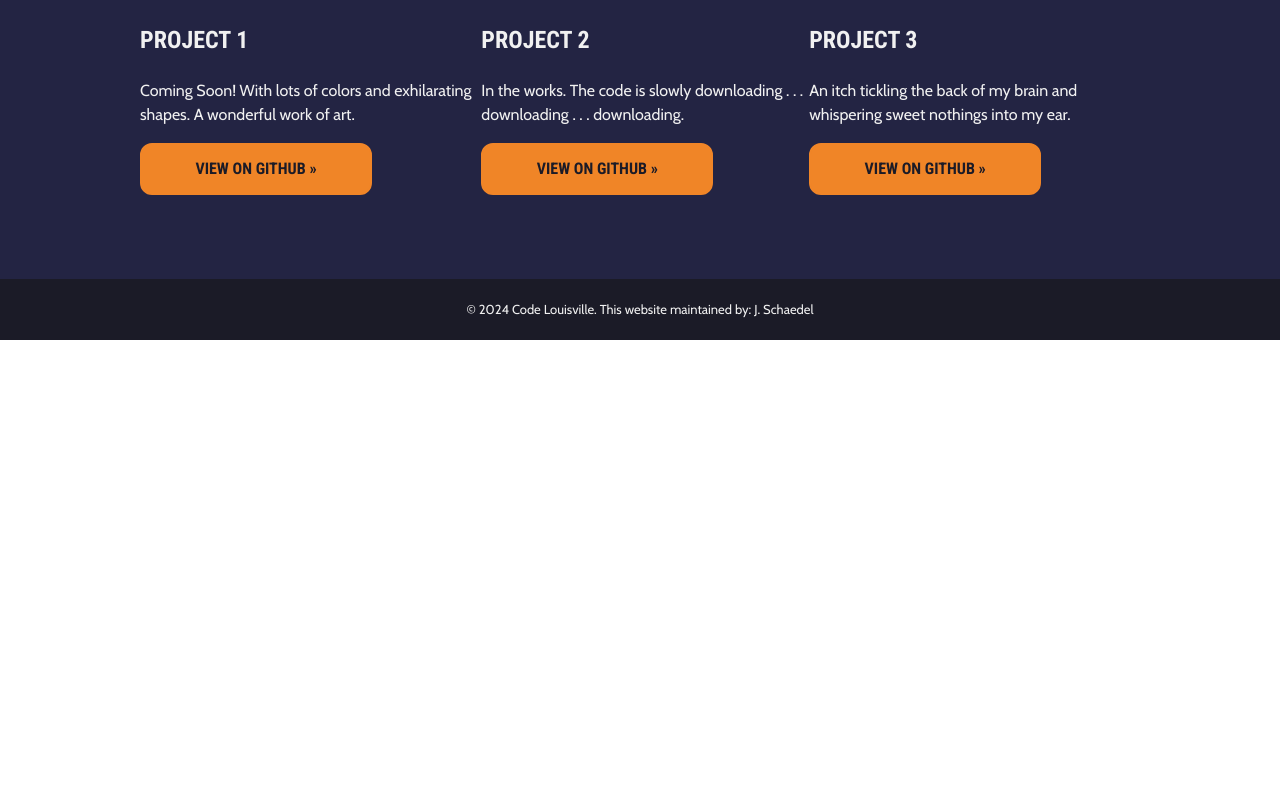
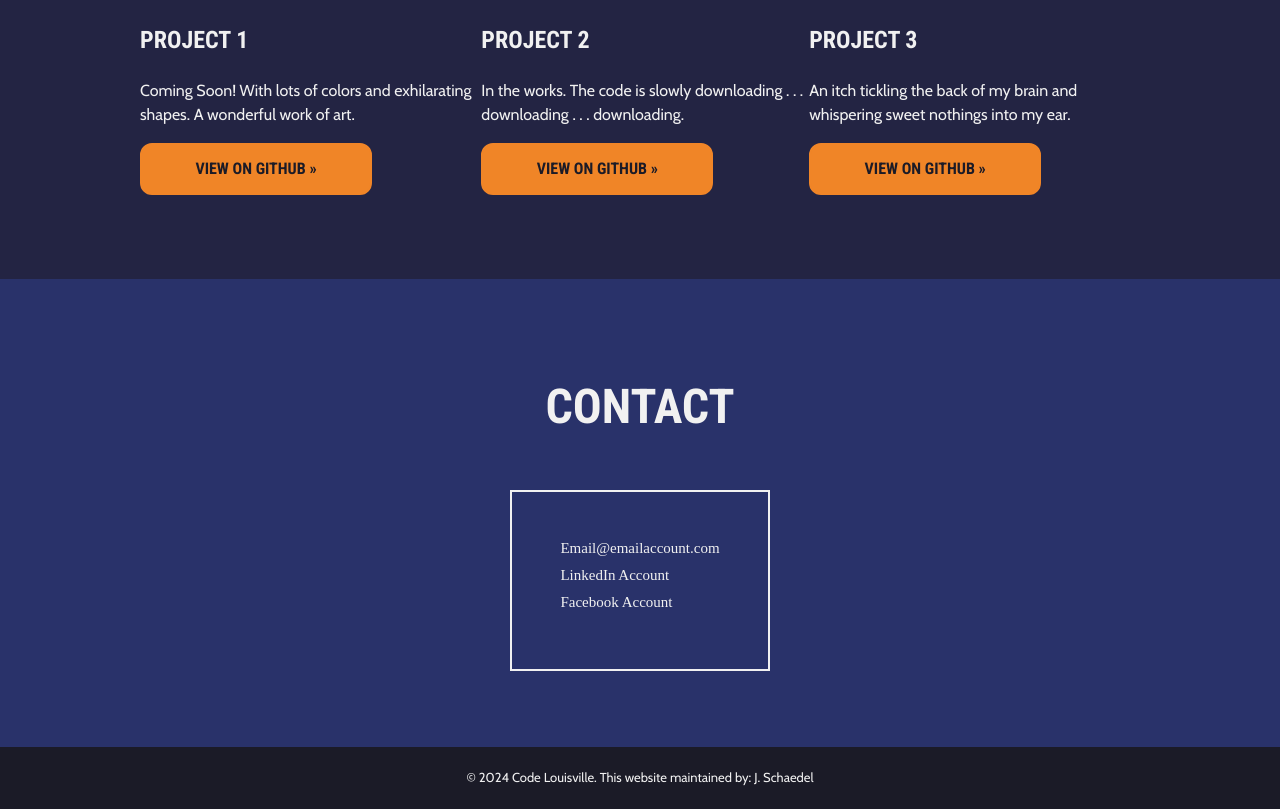
Before and after one commit to JaSchaedel/WD_knowledge_check1, a plain HTML site: page index.html in a window 1280 px wide. Shown: the part 1408-2217 px from the top of the page. Before the commit the page ends 1748 px from the top, so only its background shows below. Drawn offline with nearby package versions, Linux system fonts and the light colour scheme.

Commit message:
Added contact section and styled in css

```diff
--- a/css/style.css
+++ b/css/style.css
@@ -107,6 +107,41 @@ body {
 }
 
 .projects-item {
+
+}
+
+.contact-container {
+    background: #29326a;
+    display: flex;
+    justify-content: center;
+    align-items: center;
+    padding: 48px 0;
+}
+
+.contact-content {
+    color: #F1F1F1;
+    width: 100%;
+    max-width: 1000px;
+    display: flex;
+    flex-direction: column;
+    justify-content: center;
+    align-items: center;
+    padding: 12px;
+}
+
+/*.contact-content h2 {
+    text-decoration: underline;
+}*/
+
+.contact-content ul {
+    border: 2px solid #F1F1F1;
+    padding: 48px;
+}
+
+.contact-content li {
+    list-style-type: none;
+    font-size: 15px;
+    padding-bottom: 10px;
 
 }
 
--- a/index.html
+++ b/index.html
@@ -118,6 +118,18 @@
 
     </section>
 
+    <section class="contact-container" id="contact">
+        <div class="contact-content">
+            <h2>Contact</h2>
+             <ul>
+                <li>Email@emailaccount.com</li>
+                <li>LinkedIn Account</li>
+                <li>Facebook Account</li>
+             </ul>
+        </div>
+
+    </section>
+
     <section class="footer-container">
 
         <footer class="footer-content">
```
